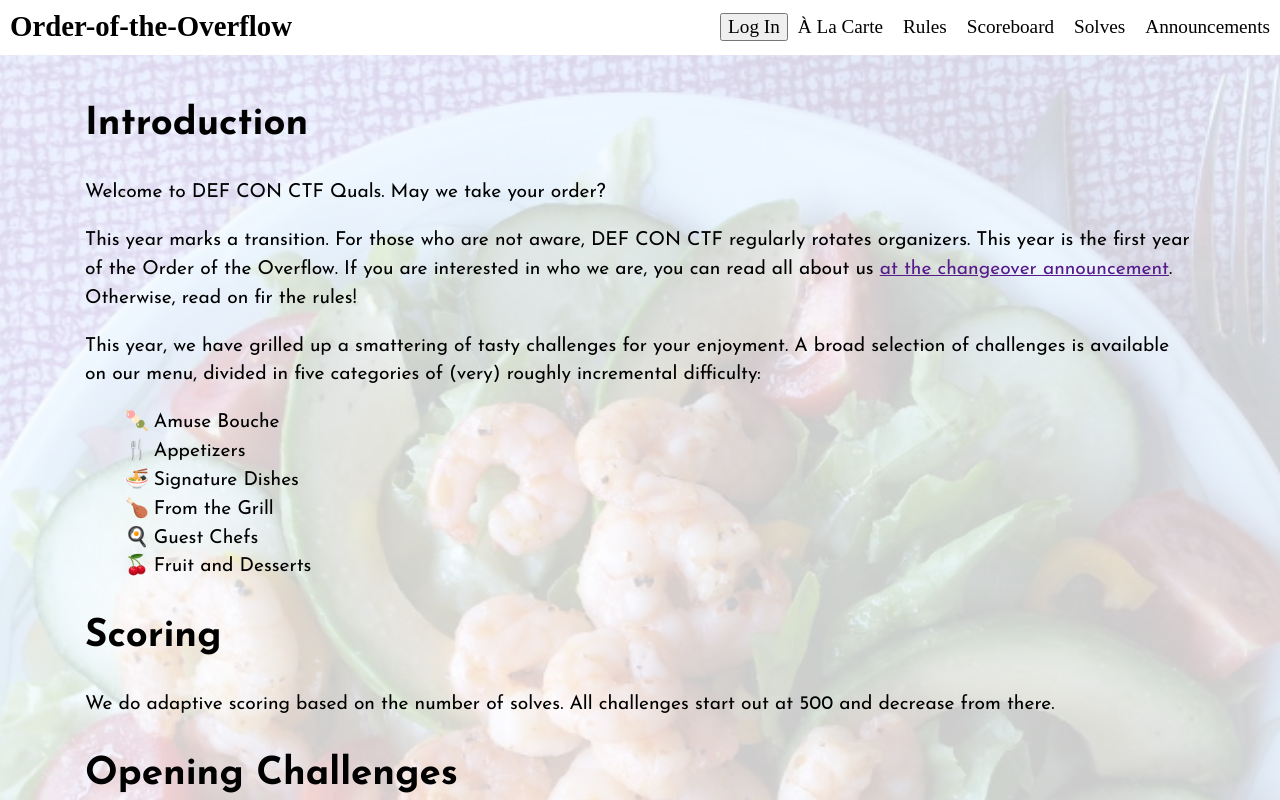
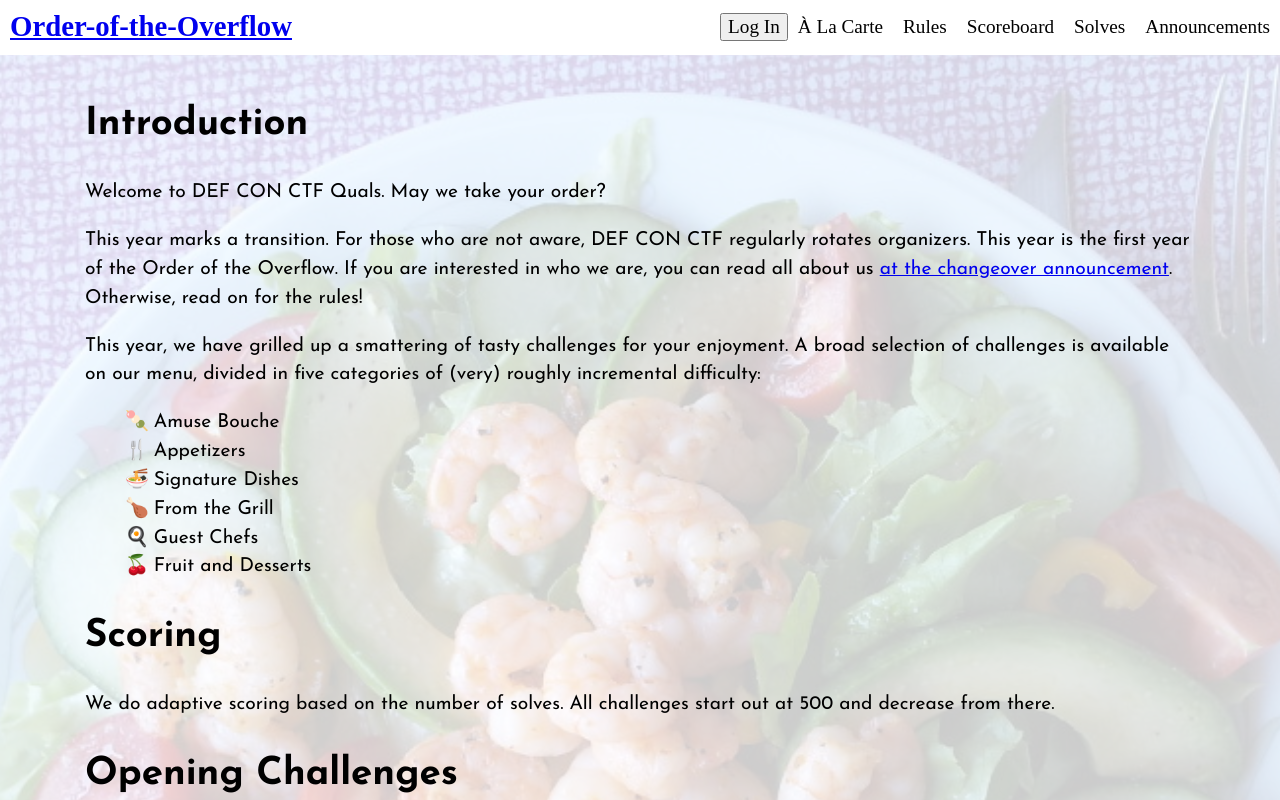
Before and after one commit to o-o-overflow/dc2019q-scoreboard, a React (Create React App) app in the folder scoreboard_frontend/: page /#/rules in a window 1280 px wide. Shown: the top 800 px of the page. Built offline with nearby package versions, Linux system fonts and the light colour scheme; no server answers; a web font is replaced by a local one.

Commit message:
More fixes.

```diff
--- a/scoreboard_frontend/src/App.jsx
+++ b/scoreboard_frontend/src/App.jsx
@@ -185,7 +185,7 @@ class App extends React.Component {
     return (
       <div>
         <nav>
-          <div className="nav-title">Order-of-the-Overflow</div>
+          <div className="nav-title"><a href="https://www.oooverflow.io">Order-of-the-Overflow</a></div>
           <input type="checkbox" id="nav-toggle" />
           <label htmlFor="nav-toggle" className="label-toggle">☰</label>
           <div className="nav-items">
--- a/scoreboard_frontend/src/Rules.jsx
+++ b/scoreboard_frontend/src/Rules.jsx
@@ -7,7 +7,7 @@ function Rules() {
 
 		<div>
 		  <p>Welcome to DEF CON CTF Quals. May we take your order?</p>
-		  <p>This year marks a transition. For those who are not aware, DEF CON CTF regularly rotates organizers. This year is the first year of the Order of the Overflow. If you are interested in who we are, you can read all about us <a href="">at the changeover announcement</a>. Otherwise, read on fir the rules!</p>
+		  <p>This year marks a transition. For those who are not aware, DEF CON CTF regularly rotates organizers. This year is the first year of the Order of the Overflow. If you are interested in who we are, you can read all about us <a href="https://www.defcon.org/html/defcon-26/dc-26-ctf.html">at the changeover announcement</a>. Otherwise, read on for the rules!</p>
 
 		  <p>This year, we have grilled up a smattering of tasty challenges for your enjoyment.
 			A broad selection of challenges is available on our menu,
```
